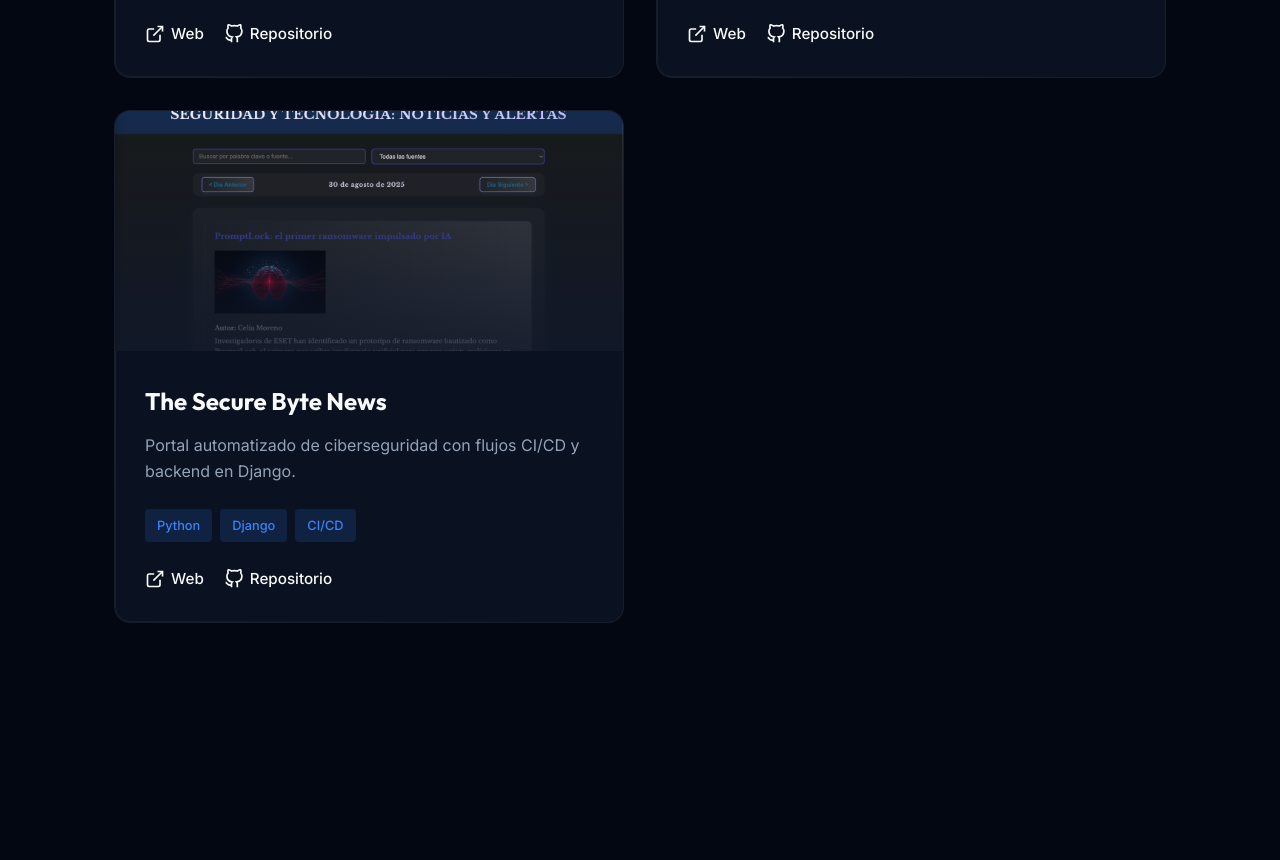
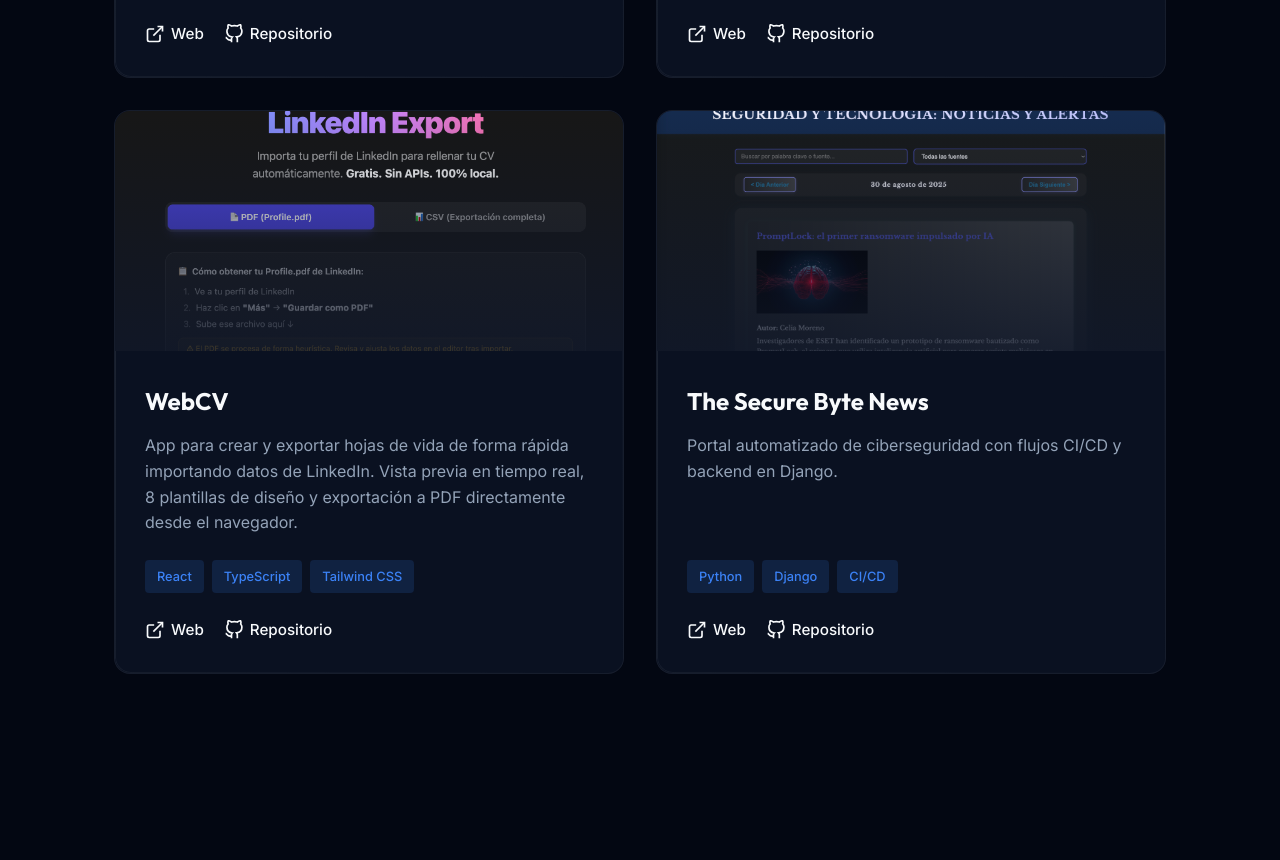
Before and after one commit to hahn92/Site, a website: page index.html in a window 1280 px wide. Shown: the part 1999-2859 px from the top of the page. Drawn offline with Linux system fonts and the light colour scheme.

Commit message:
Adición web CV

```diff
--- a/index.html
+++ b/index.html
@@ -159,6 +159,37 @@
 
                 <article class="project-card">
                     <div class="card-image-wrap">
+                        <img src="./images/cv.png" alt="WebCV" class="project-img">
+                        <div class="overlay"></div>
+                    </div>
+                    <div class="card-content">
+                        <h3>WebCV</h3>
+                        <p>App para crear y exportar hojas de vida de forma rápida importando datos de LinkedIn. Vista previa en tiempo real, 8 plantillas de diseño y exportación a PDF directamente desde el navegador.</p>
+                        <div class="project-tags">
+                            <span>React</span>
+                            <span>TypeScript</span>
+                            <span>Tailwind CSS</span>
+                        </div>
+                        <div class="project-links">
+                            <a href="https://cv.hahndev.com/" target="_blank" class="link-icon"><svg width="20"
+                                    height="20" viewBox="0 0 24 24" fill="none" stroke="currentColor" stroke-width="2">
+                                    <path d="M18 13v6a2 2 0 0 1-2 2H5a2 2 0 0 1-2-2V8a2 2 0 0 1 2-2h6"></path>
+                                    <polyline points="15 3 21 3 21 9"></polyline>
+                                    <line x1="10" y1="14" x2="21" y2="3"></line>
+                                </svg> Web</a>
+                            <a href="https://github.com/hahn92/curriculum_vitae_react" target="_blank"
+                                class="link-icon"><svg width="20" height="20" viewBox="0 0 24 24" fill="none"
+                                    stroke="currentColor" stroke-width="2">
+                                    <path
+                                        d="M9 19c-5 1.5-5-2.5-7-3m14 6v-3.87a3.37 3.37 0 0 0-.94-2.61c3.14-.35 6.44-1.54 6.44-7A5.44 5.44 0 0 0 20 4.77 5.07 5.07 0 0 0 19.91 1S18.73.65 16 2.48a13.38 13.38 0 0 0-7 0C6.27.65 5.09 1 5.09 1A5.07 5.07 0 0 0 5 4.77a5.44 5.44 0 0 0-1.5 3.78c0 5.42 3.3 6.61 6.44 7A3.37 3.37 0 0 0 9 18.13V22">
+                                    </path>
+                                </svg> Repositorio</a>
+                        </div>
+                    </div>
+                </article>
+
+                <article class="project-card">
+                    <div class="card-image-wrap">
                         <img src="./images/seguridad.png" alt="Secure Byte News" class="project-img">
                         <div class="overlay"></div>
                     </div>
```
Also changed, not shown: CLAUDE.md (added, +32 -0 lines), images/cv.png (added).
